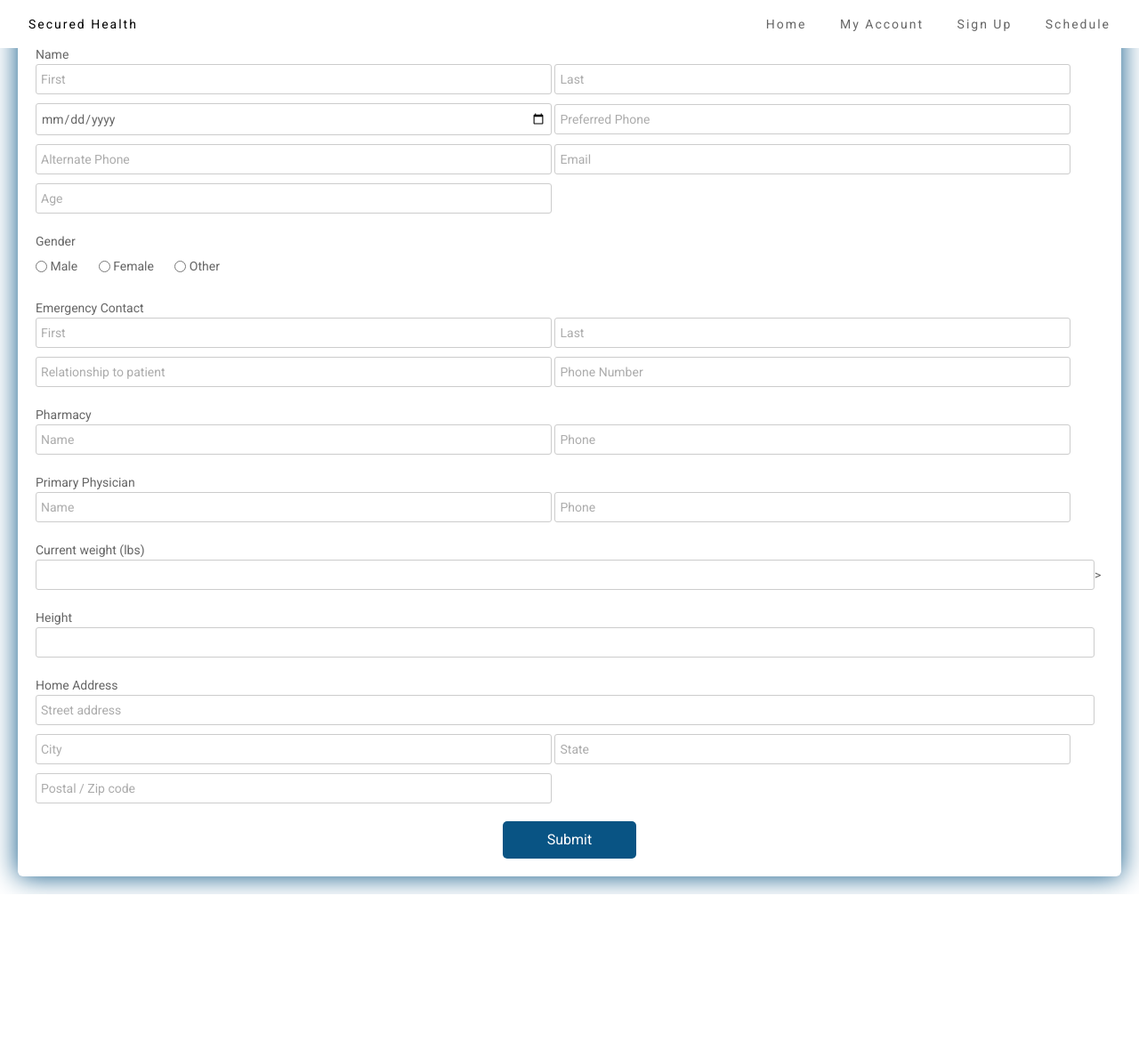
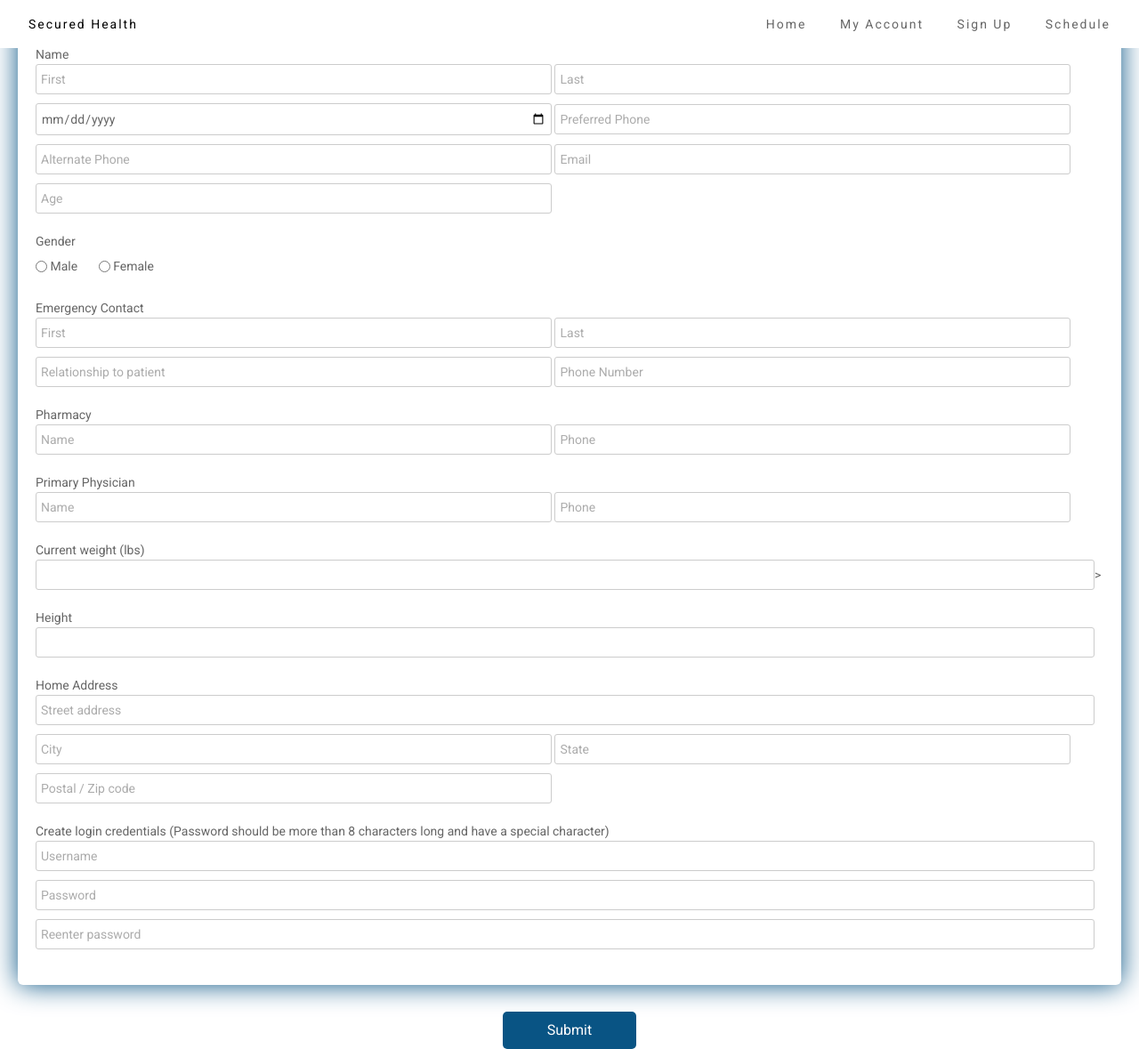
Before and after one commit to ad3707/SecuredHealthHibernationHacks, a Flask app: page /createaccount in a window 1280 px wide. Shown: the whole page at 89% size. Before the commit the page ends 1005 px from the top, so only its background shows below. Run offline with Flask 2, Linux system fonts and the light colour scheme; some libraries are stand-ins or nearby versions.

Commit message:
added username and password fields

```diff
--- a/templates/createaccount.html
+++ b/templates/createaccount.html
@@ -164,7 +164,6 @@
           <div class="question-answer">
             <label><input type="radio" value="Male" name="gender" required/> <span>Male</span></label>
             <label><input type="radio" value="female" name="gender" required/> <span>Female</span></label>
-            <label><input type="radio" value="none" name="gender" required/> <span>Other</span></label>
           </div>
         </div>
 
@@ -220,6 +219,15 @@
         </div>
 
 
+        <div class="item">
+          <p>Create login credentials (Password should be more than 8 characters long and have a special character)</p>
+          <input type="text" name="username" placeholder="Username" required/>
+          <input type="password" name="password" placeholder="Password" required/>
+          <input type="password" name="password2" placeholder="Reenter password" required/>
+          </div>
+        </div>
+
+
         <div class="btn-block">
 	<button type="submit">Submit</button>
         </div>
```
